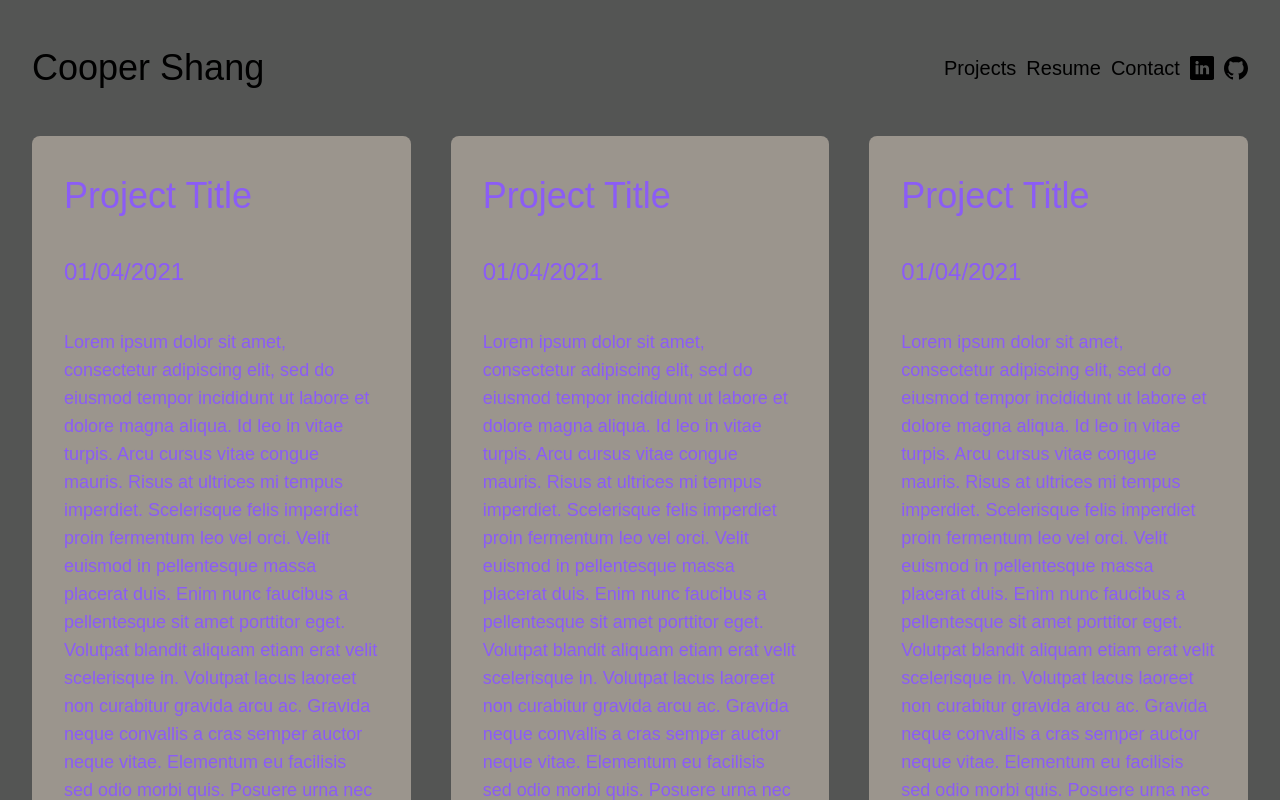
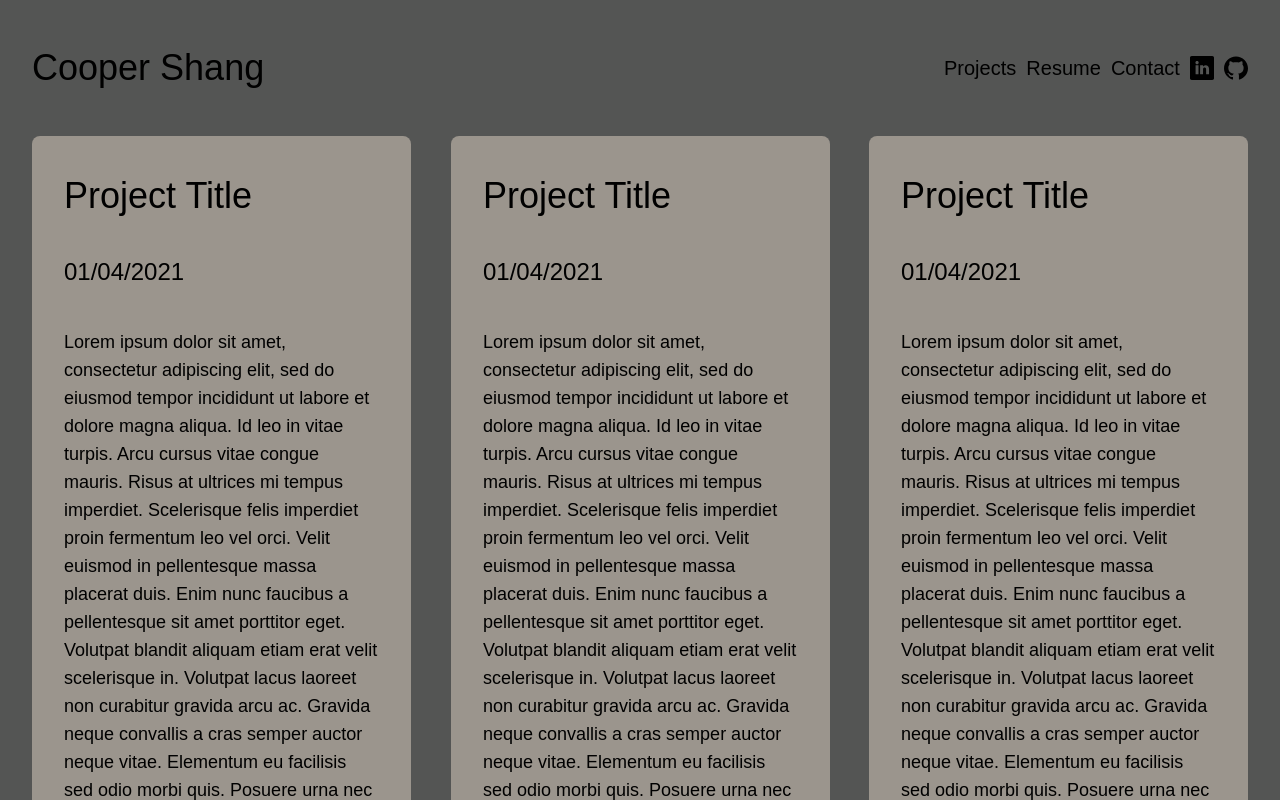
Before and after one commit to vvEii/portfolio, a React (Create React App) app: page /projects in a window 1280 px wide. Shown: the top 800 px of the page. Built offline with nearby package versions, Linux system fonts and the light colour scheme.

Commit message:
Add animation to Card component

```diff
--- a/src/components/Card.js
+++ b/src/components/Card.js
@@ -1,23 +1,56 @@
-import React from 'react';
+import { useState, useRef } from 'react';
+import { useSpring, animated } from '@react-spring/web';
+
+const calc = (x, y, rect) => [
+  -(y - rect.top - rect.height / 2) / 5,
+  (x - rect.left - rect.width / 2) / 5,
+  1.4,
+];
+const trans = (x, y, s) =>
+  `perspective(600px) rotateX(${x}deg) rotateY(${y}deg) scale(${s})`;
 
 const Card = () => {
+  const ref = useRef(null);
+  const [xys, set] = useState([0, 0, 1]);
+  const config = {
+    mass: 1,
+    tension: 170,
+    friction: 26,
+    clamp: false,
+    precision: 0.01,
+    velocity: 0,
+  };
+  const props = useSpring({ xys, config });
+
   return (
-    <div className='flex flex-col items-start justify-items-center space-y-10 py-10 px-8 rounded-lg bg-gray-regular'>
-      <div className='text-4xl text-purple-500'>Project Title</div>
-      <div className='text-2xl text-purple-500'>01/04/2021</div>
-      <div className='text-lg text-purple-500'>
-        Lorem ipsum dolor sit amet, consectetur adipiscing elit, sed do eiusmod
-        tempor incididunt ut labore et dolore magna aliqua. Id leo in vitae
-        turpis. Arcu cursus vitae congue mauris. Risus at ultrices mi tempus
-        imperdiet. Scelerisque felis imperdiet proin fermentum leo vel orci.
-        Velit euismod in pellentesque massa placerat duis. Enim nunc faucibus a
-        pellentesque sit amet porttitor eget. Volutpat blandit aliquam etiam
-        erat velit scelerisque in. Volutpat lacus laoreet non curabitur gravida
-        arcu ac. Gravida neque convallis a cras semper auctor neque vitae.
-        Elementum eu facilisis sed odio morbi quis. Posuere urna nec tincidunt
-        praesent semper. Vitae tortor condimentum lacinia quis vel eros donec
-        ac. Sit amet consectetur adipiscing elit ut aliquam purus sit amet.
-      </div>
+    <div ref={ref}>
+      <animated.div
+        style={{ transform: props.xys.to(trans) }}
+        onMouseLeave={() => set([0, 0, 1])}
+        onMouseMove={(e) => {
+          const rect = ref.current.getBoundingClientRect();
+          set(calc(e.clientX, e.clientY, rect));
+        }}
+      >
+        <div className='flex flex-col items-start justify-items-center space-y-10 py-10 px-8 rounded-lg bg-gray-regular'>
+          <div className='text-4xl text-black'>Project Title</div>
+          <div className='text-2xl text-black'>01/04/2021</div>
+          <div className='text-lg text-black'>
+            Lorem ipsum dolor sit amet, consectetur adipiscing elit, sed do
+            eiusmod tempor incididunt ut labore et dolore magna aliqua. Id leo
+            in vitae turpis. Arcu cursus vitae congue mauris. Risus at ultrices
+            mi tempus imperdiet. Scelerisque felis imperdiet proin fermentum leo
+            vel orci. Velit euismod in pellentesque massa placerat duis. Enim
+            nunc faucibus a pellentesque sit amet porttitor eget. Volutpat
+            blandit aliquam etiam erat velit scelerisque in. Volutpat lacus
+            laoreet non curabitur gravida arcu ac. Gravida neque convallis a
+            cras semper auctor neque vitae. Elementum eu facilisis sed odio
+            morbi quis. Posuere urna nec tincidunt praesent semper. Vitae tortor
+            condimentum lacinia quis vel eros donec ac. Sit amet consectetur
+            adipiscing elit ut aliquam purus sit amet.
+          </div>
+        </div>
+      </animated.div>
     </div>
   );
 };
```
